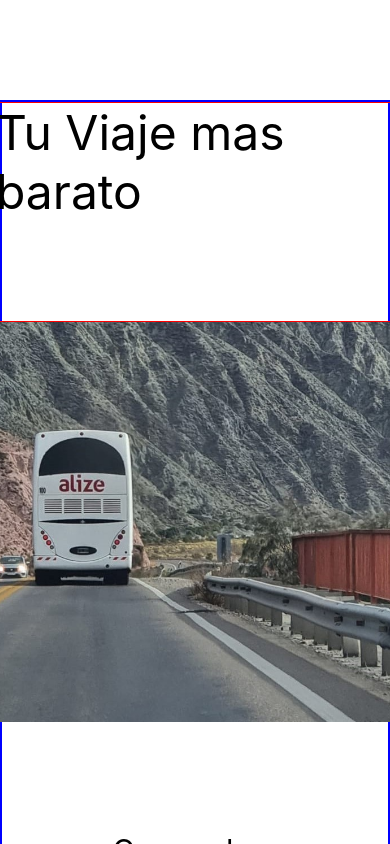
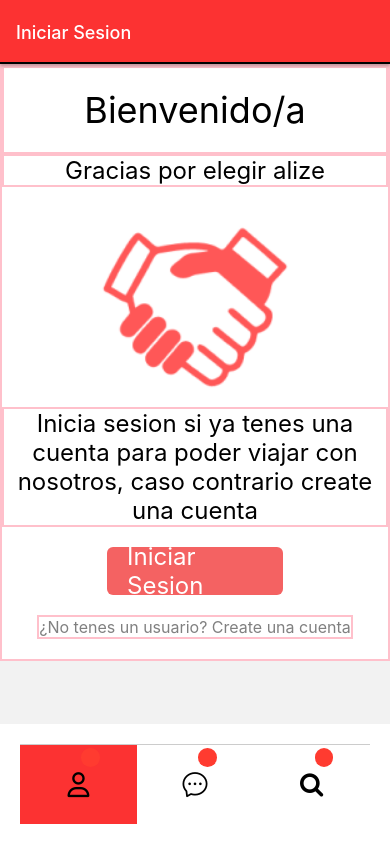
Before and after one commit to Alize-Viajes-y-Turismo/Alize-app, a React Native app: screen / in a window 390 px wide. Built offline with nearby package versions, Linux system fonts and the light colour scheme.

Commit message:
Añadiendo-modificaciones

```diff
--- a/App.js
+++ b/App.js
@@ -1,30 +1,72 @@
 import { StyleSheet, View, Text, Platform, StatusBar, Button, ScrollView } from 'react-native';
-import PantallaEntrada from './screens/PrimerPantalla';
 import { NavigationContainer } from '@react-navigation/native';
-import { createNativeStackNavigator } from '@react-navigation/native-stack';
+import { createBottomTabNavigator } from '@react-navigation/bottom-tabs';
 import InicioPantalla from './screens/InicioPantalla';
+import SoportePantalla from './screens/SoportePantalla';
+import SacaTuPasaje from './screens/PasajesPantalla';
+import { FontAwesome6 } from '@expo/vector-icons';
+import { AntDesign } from '@expo/vector-icons';
+import { FontAwesome } from '@expo/vector-icons';
 
 export default function App() {
 
-  const Stack = createNativeStackNavigator();
+  const Tab = createBottomTabNavigator();
 
   return (
     <>
-      <ScrollView>
-        <PantallaEntrada />
-
       <NavigationContainer>
-        <Stack.Navigator>
-          <Stack.Screen name="Inicio de Sesion" component={InicioPantalla} />
-        </Stack.Navigator>
+        <Tab.Navigator
+          screenOptions={{
+            headerShown: true,
+            headerStyle: {
+              backgroundColor: '#FC3232', // Cambia el color de fondo del encabezado
+              borderBottomWidth: 2, // Agrega un borde inferior al encabezado
+              borderBottomColor: '#000', // Color del borde inferior
+              shadowColor: '#000', // Color de la sombra
+              shadowOffset: { width: 0, height: 2 }, // Desplazamiento de la sombra
+              shadowOpacity: 0.25, // Opacidad de la sombra
+              shadowRadius: 3, // Radio de la sombra
+              elevation: 5, // Elevación en Android (sombra)
+            },
+            headerTintColor: 'white',
+            tabBarBadge: '',
+            tabBarLabel: '',
+            tabBarVisible: '',
+            tabBarStyle: {
+              backgroundColor: '#ffffff', // Color de fondo de la barra de pestañas
+              borderTopWidth: 1, // Grosor de la parte superior de la barra de pestañas
+              borderTopColor: '#ccc', // Color del borde superior de la barra de pestañas
+              margin: 20,
+              height:80,
+            },
+          }}
+          tabBarOptions={{
+            activeTintColor: "#fff",
+            activeBackgroundColor: "#FC3232",
+            inactiveTintColor: "#000",
+            inactiveBackgroundColor: "#fff"
+          }}>
+          <Tab.Screen options={{
+            tabBarIcon: ({ size }) => (<FontAwesome6 name="user" size={size} />),
+            tabBarLabelStyle: {
+              fontSize: 16, // Tamaño del texto de la etiqueta de la pestaña
+              fontWeight: 'bold', // Peso de la fuente
+              color: '#FFA500', // Color del texto de la etiqueta de la pestaña
+            },
+          }} name="Iniciar Sesion" component={InicioPantalla} />
+          <Tab.Screen options={{ tabBarIcon: ({ size }) => (<AntDesign name="message1" size={size} color="black" />), }} name="Soporte" component={SoportePantalla} />
+          <Tab.Screen options={{ tabBarIcon: ({ size }) => (<FontAwesome name="search" size={size} color="black" />), }} name="Pasaje" component={SacaTuPasaje} />
+        </Tab.Navigator>
       </NavigationContainer>
-      </ScrollView>
 
     </>
   );
 };
 
 const styles = StyleSheet.create({
+  navigatorContainer:{
+borderRadius: 20
+  },
   container: {
     flex: 1,
     borderWidth: 2,
@@ -43,5 +85,7 @@ const styles = StyleSheet.create({
     borderRadius: 20,
     marginBottom: 50,  // Puedes ajustar la propiedad de redimensionamiento según tus necesidades
   },
-
+  tab: {
+    backgroundColor: 'red',
+  }
 });
```
